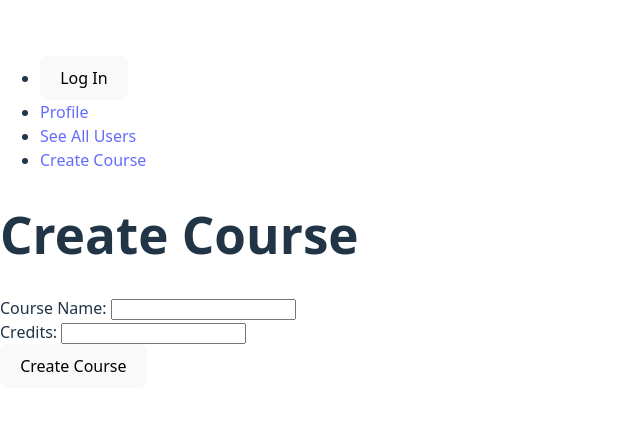
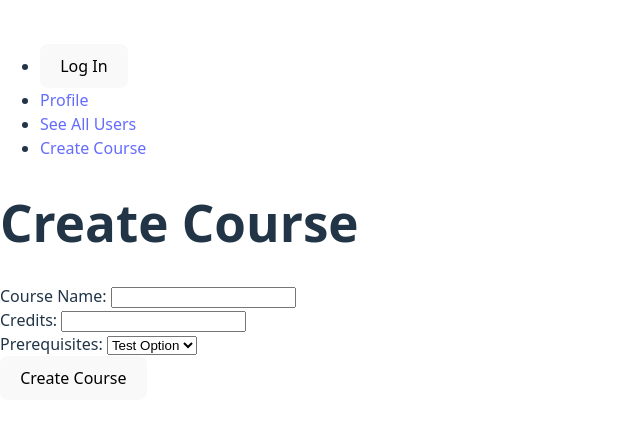
Before and after one commit to RachelGreenwood/E-Learning-Platform, a React (Vite) app in the folder client/: page /create-course in a window 1280 px wide. Shown: the part 186-608 px from the top of the page, without its empty margins (0-640 px from the left). Built offline with nearby package versions, Linux system fonts and the light colour scheme; no server answers.

Commit message:
Sets Up Prerequisites Dropdown

```diff
--- a/client/src/components/Courses/CreateCourse.jsx
+++ b/client/src/components/Courses/CreateCourse.jsx
@@ -11,6 +11,12 @@ export default function CreateCourse() {
                     <label>Credits: </label>
                     <input type="number" />
                 </div>
+                <div>
+                    <label>Prerequisites: </label>
+                    <select>
+                        <option>Test Option</option>
+                    </select>
+                </div>
                 <button type="submit">Create Course</button>
             </form>
         </div>
```
